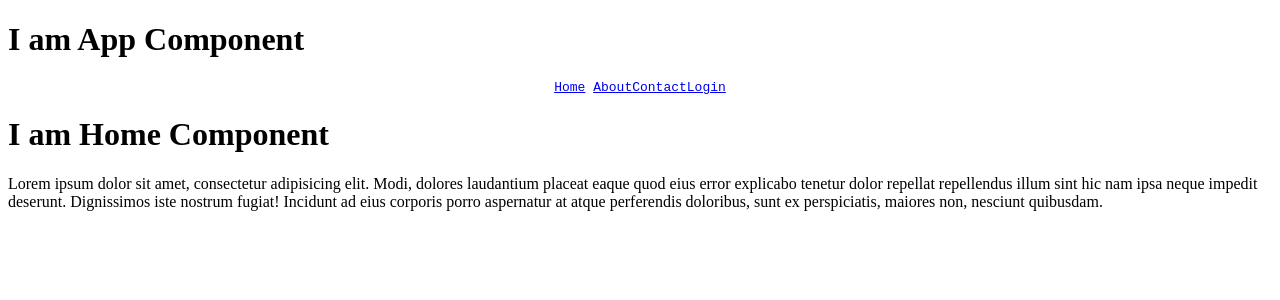
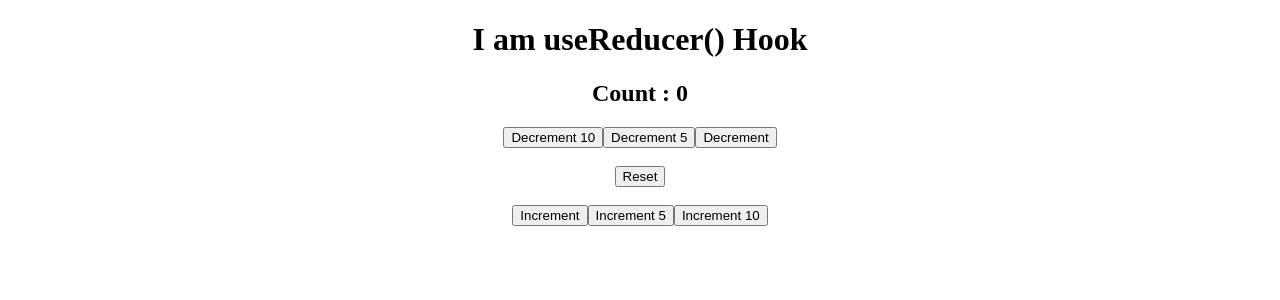
Before and after one commit to pbobby47/WEB_TECH_JDL-JFFWBD-A10, a React (Vite) app in the folder React JS/react-vite-app/: page / in a window 1280 px wide. Shown: the top 300 px of the page. Built offline with nearby package versions, Linux system fonts and the light colour scheme.

Commit message:
useReducer Hook

```diff
--- a/React JS/react-vite-app/src/App.jsx
+++ b/React JS/react-vite-app/src/App.jsx
@@ -3353,7 +3353,7 @@ export default App;
 
 // ? Example 2:
 // using Routing version 6
-
+/*
 import React, { lazy, Suspense } from "react";
 import { createBrowserRouter, RouterProvider } from "react-router-dom";
 
@@ -3417,6 +3417,201 @@ const App = () => {
 };
 
 export default App;
+*/
 
 // ? Example 3:
 // It's Task do using Routing version 5
+
+// ! ======================== useReducer() Hook ================================
+/*
+An alternative to useState.
+useReducer is usually preferable to useState when you have complex state logic that involves multiple sub-values.
+It also lets you optimize performance for components that trigger deep updates because you can pass dispatch down instead of callbacks.
+*/
+
+// ? Example 1:
+/*
+import React from "react";
+import { useReducer } from "react";
+
+const App = () => {
+  console.log("I am App Component");
+  let initialValue = 0;
+
+  let reducer = (currentState, action) => {
+    // console.log("currentState is : ", currentState);
+    console.log("The action is :", action);
+
+    if (action === "increment") {
+      return currentState + 1;
+    } else if (action === "decrement") {
+      return currentState - 1;
+    } else if (action === "reset") {
+      return initialValue;
+    }
+  };
+
+  let [count, dispatch] = useReducer(reducer, initialValue);
+
+  return (
+    <>
+      <h1>I am useReducer() Hook</h1>
+
+      <h2>Count : {count}</h2>
+      <button onClick={() => dispatch("decrement")}>Decrement</button>
+      <button onClick={() => dispatch("reset")}>Reset</button>
+      <button onClick={() => dispatch("increment")}>Increment</button>
+    </>
+  );
+};
+
+export default App;
+*/
+
+// ? Example 2:
+// switch case
+/*
+import React from "react";
+import { useReducer } from "react";
+
+const App = () => {
+  console.log("I am App Component");
+  let initialValue = 0;
+
+  let reducer = (currentState, action) => {
+    // console.log("currentState is : ", currentState);
+    console.log("The action is :", action);
+
+    switch (action) {
+      case "increment":
+        return currentState + 1;
+      case "decrement":
+        return currentState - 1;
+      case "reset":
+        return initialValue;
+      default:
+        return currentState;
+    }
+  };
+
+  let [count, dispatch] = useReducer(reducer, initialValue);
+
+  return (
+    <>
+      <h1>I am useReducer() Hook</h1>
+
+      <h2>Count : {count}</h2>
+      <button onClick={() => dispatch("decrement")}>Decrement</button>
+      <button onClick={() => dispatch("reset")}>Reset</button>
+      <button onClick={() => dispatch("increment")}>Increment</button>
+      <button onClick={() => dispatch("askdfn")}>Wrong Button</button>
+    </>
+  );
+};
+
+export default App;
+*/
+
+// ? Example 3:
+// dispatching objects
+/*
+import React from "react";
+import { useReducer } from "react";
+
+const App = () => {
+  console.log("I am App Component");
+  let initialValue = 0;
+
+  let reducer = (currentState, action) => {
+    // console.log("currentState is : ", currentState);
+    console.log("The action is :", action);
+
+    switch (action.type) {
+      case "increment":
+        return currentState + 1;
+      case "decrement":
+        return currentState - 1;
+      case "reset":
+        return initialValue;
+      default:
+        return currentState;
+    }
+  };
+
+  let [count, dispatch] = useReducer(reducer, initialValue);
+
+  return (
+    <>
+      <h1>I am useReducer() Hook</h1>
+
+      <h2>Count : {count}</h2>
+      <button onClick={() => dispatch({ type: "decrement" })}>Decrement</button>
+      <button onClick={() => dispatch({ type: "reset" })}>Reset</button>
+      <button onClick={() => dispatch({ type: "increment" })}>Increment</button>
+    </>
+  );
+};
+
+export default App;
+*/
+
+// ? Example 3:
+// decrement by 10, decrement by 5, decrement by 1,  reset, increment by 1, increment by 5, increment by 10.
+
+import React from "react";
+import { useReducer } from "react";
+
+let initialValue = 0;
+
+let reducer = (currentState, action) => {
+  console.log("reducer fn");
+  // console.log("currentState is : ", currentState);
+  console.log("The action is :", action);
+
+  switch (action.type) {
+    case "increment":
+      return currentState + action.number;
+    case "decrement":
+      return currentState - action.number;
+    case "reset":
+      return initialValue;
+    default:
+      return currentState;
+  }
+};
+
+const App = () => {
+  console.log("I am App Component");
+
+  let [count, dispatch] = useReducer(reducer, initialValue);
+
+  return (
+    <center>
+      <h1>I am useReducer() Hook</h1>
+      <h2>Count : {count}</h2>
+      <button onClick={() => dispatch({ type: "decrement", number: 10 })}>
+        Decrement 10
+      </button>
+      <button onClick={() => dispatch({ type: "decrement", number: 5 })}>
+        Decrement 5
+      </button>
+      <button onClick={() => dispatch({ type: "decrement", number: 1 })}>
+        Decrement
+      </button>
+      <br /> <br />
+      <button onClick={() => dispatch({ type: "reset" })}>Reset</button>
+      <br /> <br />
+      <button onClick={() => dispatch({ type: "increment", number: 1 })}>
+        Increment
+      </button>
+      <button onClick={() => dispatch({ type: "increment", number: 5 })}>
+        Increment 5
+      </button>
+      <button onClick={() => dispatch({ type: "increment", number: 10 })}>
+        Increment 10
+      </button>
+    </center>
+  );
+};
+
+export default App;
```
